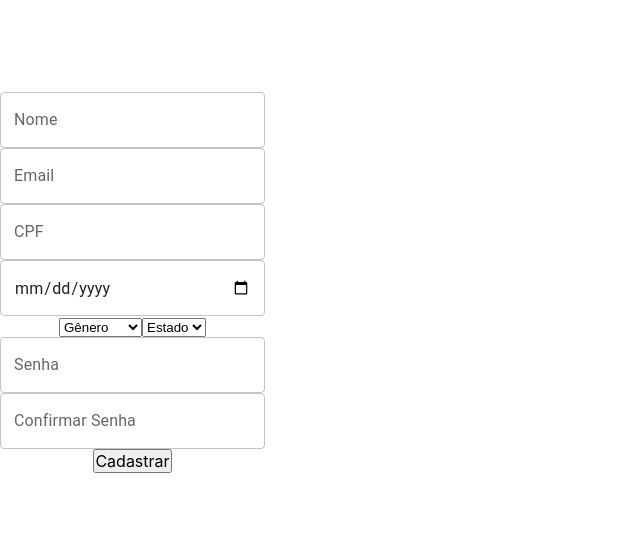
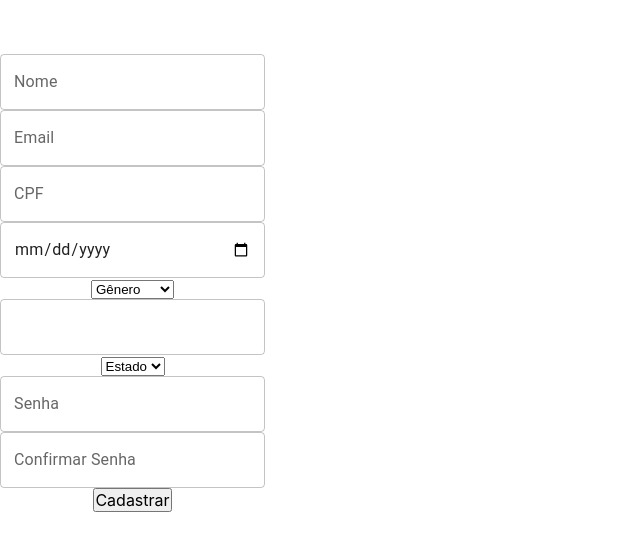
Before and after one commit to lufelipe12/isaude-app, a React (Create React App) app: page /register in a window 1280 px wide. Shown: the top 550 px of the page, without its empty margins (0-640 px from the left). Built offline with nearby package versions, Linux system fonts and the light colour scheme; no server answers.

Commit message:
Fix: fixing bugs with inputs

```diff
--- a/src/pages/Register/index.jsx
+++ b/src/pages/Register/index.jsx
@@ -5,7 +5,6 @@ import { Redirect, useHistory } from "react-router-dom";
 import Input from "../../components/Input";
 import { useState } from "react";
 import { Container } from "./styles";
-import { FaMailBulk } from "react-icons/fa";
 
 const Register = () => {
   const [select, setSelect] = useState("");
@@ -108,6 +107,15 @@ const Register = () => {
           <option value="Feminino">Feminino</option>
           <option value="Outros">Outros</option>
         </select>
+        <Input
+          name="city"
+          label=""
+          type="text"
+          helperText={errors.city?.message}
+          error={!!errors.city}
+          register={register}
+          // icon={FaMailBulk}
+        />
 
         <select
           {...register("state")}
```
